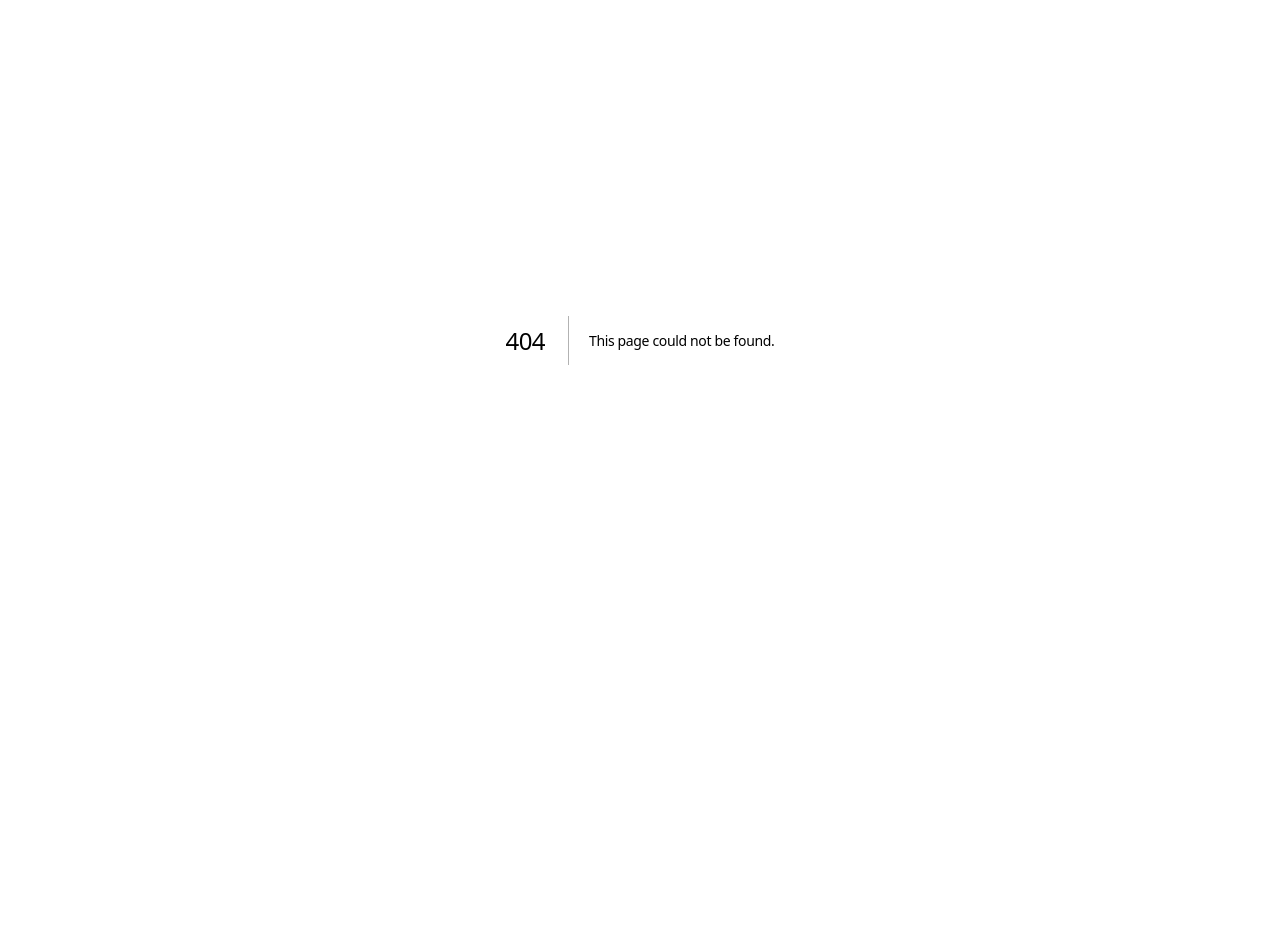
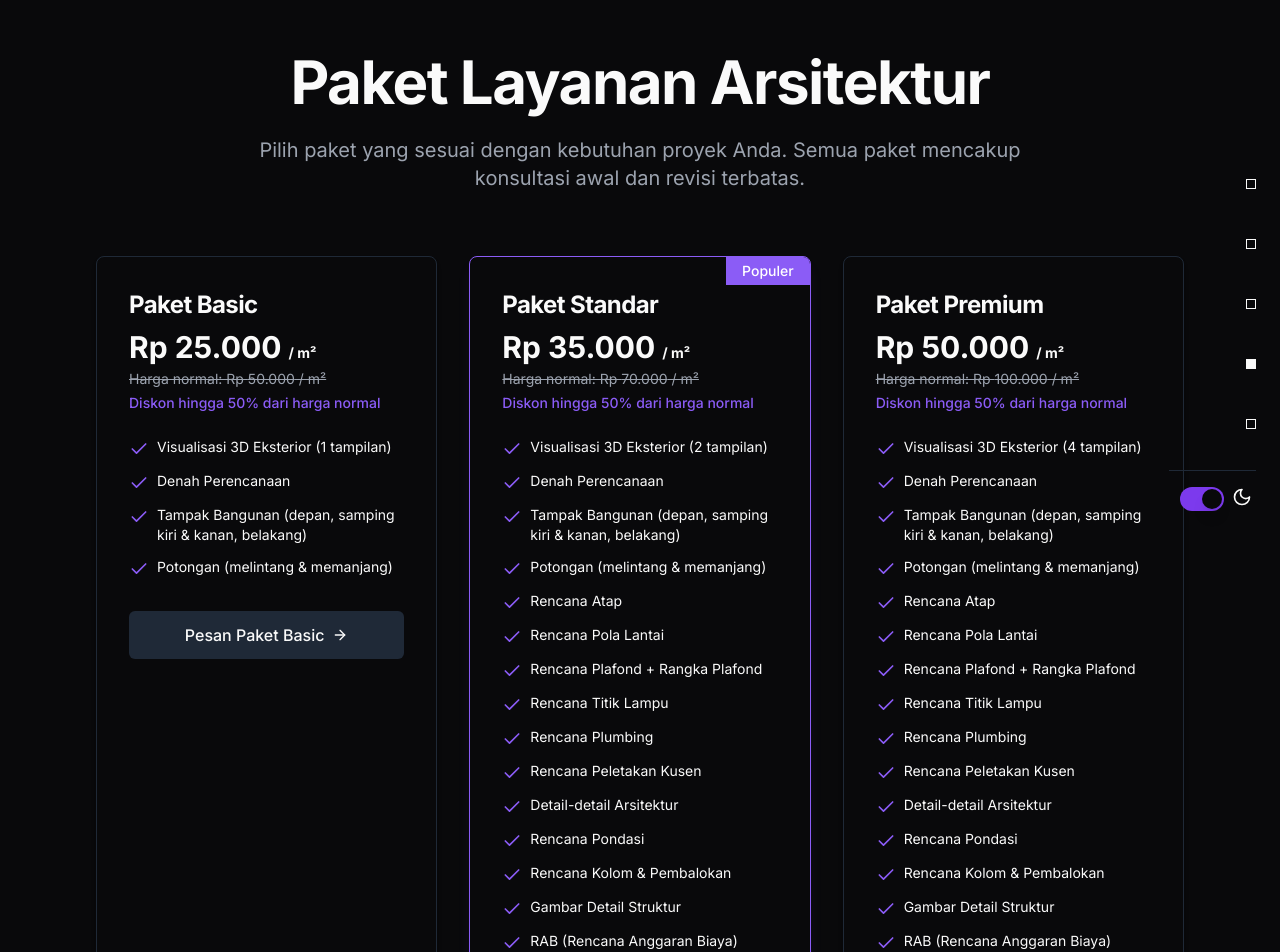
Before and after one commit to ibramfy/kaami-studio, a Next.js app: page /pricing in a window 1280 px wide. Before the commit this address had no page. Shown: the part 60-1012 px from the top of the page. Before the commit the page ends 800 px from the top, so only its background shows below. Built offline with nearby package versions, Linux system fonts and the light colour scheme.

Commit message:
refactor: update Tailwind CSS config and add smooth scroll section component
Restore v70 and enhance Tailwind CSS with new colors and typography.

Co-authored-by: null <201113125+ibramfy@users.noreply.github.com>

```diff
--- /dev/null
+++ b/app/pricing/layout.tsx
@@ -0,0 +1,13 @@
+import type React from "react"
+import { Navbar } from "@/components/navbar"
+import Footer from "@/components/footer"
+
+export default function PricingLayout({ children }: { children: React.ReactNode }) {
+  return (
+    <>
+      <Navbar />
+      <main className="min-h-screen">{children}</main>
+      <Footer />
+    </>
+  )
+}
--- /dev/null
+++ b/app/pricing/loading.tsx
@@ -0,0 +1,22 @@
+import { Navbar } from "@/components/navbar"
+
+export default function Loading() {
+  return (
+    <main className="bg-background text-foreground min-h-screen">
+      <Navbar />
+
+      <div className="pt-28 pb-16 px-4 sm:px-6 md:px-12 lg:px-24">
+        <div className="max-w-7xl mx-auto">
+          <div className="h-12 w-64 bg-muted/50 rounded-md mx-auto mb-4 animate-pulse"></div>
+          <div className="h-6 w-96 bg-muted/50 rounded-md mx-auto mb-16 animate-pulse"></div>
+
+          <div className="grid grid-cols-1 md:grid-cols-3 gap-8">
+            {[1, 2, 3].map((i) => (
+              <div key={i} className="h-[600px] bg-muted/50 rounded-lg animate-pulse"></div>
+            ))}
+          </div>
+        </div>
+      </div>
+    </main>
+  )
+}
--- /dev/null
+++ b/app/pricing/page.tsx
@@ -0,0 +1,183 @@
+"use client"
+
+import { motion } from "framer-motion"
+import { Check, ArrowRight } from "lucide-react"
+import Link from "next/link"
+
+export default function PricingPage() {
+  const fadeIn = {
+    hidden: { opacity: 0, y: 20 },
+    visible: (i: number) => ({
+      opacity: 1,
+      y: 0,
+      transition: {
+        delay: i * 0.1,
+        duration: 0.5,
+      },
+    }),
+  }
+
+  const packages = [
+    {
+      name: "Basic",
+      normalPrice: 50000,
+      discountedPrice: 25000,
+      features: [
+        "Visualisasi 3D Eksterior (1 tampilan)",
+        "Denah Perencanaan",
+        "Tampak Bangunan (depan, samping kiri & kanan, belakang)",
+        "Potongan (melintang & memanjang)",
+      ],
+      cta: "Pesan Paket Basic",
+      popular: false,
+    },
+    {
+      name: "Standar",
+      normalPrice: 70000,
+      discountedPrice: 35000,
+      features: [
+        "Visualisasi 3D Eksterior (2 tampilan)",
+        "Denah Perencanaan",
+        "Tampak Bangunan (depan, samping kiri & kanan, belakang)",
+        "Potongan (melintang & memanjang)",
+        "Rencana Atap",
+        "Rencana Pola Lantai",
+        "Rencana Plafond + Rangka Plafond",
+        "Rencana Titik Lampu",
+        "Rencana Plumbing",
+        "Rencana Peletakan Kusen",
+        "Detail-detail Arsitektur",
+        "Rencana Pondasi",
+        "Rencana Kolom & Pembalokan",
+        "Gambar Detail Struktur",
+        "RAB (Rencana Anggaran Biaya)",
+      ],
+      cta: "Pesan Paket Standar",
+      popular: true,
+    },
+    {
+      name: "Premium",
+      normalPrice: 100000,
+      discountedPrice: 50000,
+      features: [
+        "Visualisasi 3D Eksterior (4 tampilan)",
+        "Denah Perencanaan",
+        "Tampak Bangunan (depan, samping kiri & kanan, belakang)",
+        "Potongan (melintang & memanjang)",
+        "Rencana Atap",
+        "Rencana Pola Lantai",
+        "Rencana Plafond + Rangka Plafond",
+        "Rencana Titik Lampu",
+        "Rencana Plumbing",
+        "Rencana Peletakan Kusen",
+        "Detail-detail Arsitektur",
+        "Rencana Pondasi",
+        "Rencana Kolom & Pembalokan",
+        "Gambar Detail Struktur",
+        "RAB (Rencana Anggaran Biaya)",
+      ],
+      cta: "Pesan Paket Premium",
+      popular: false,
+    },
+  ]
+
+  return (
+    <div className="bg-background">
+      {/* Hero Section */}
+      <section className="pt-28 pb-16 px-4 sm:px-6 md:px-12 lg:px-24 text-center">
+        <div className="max-w-5xl mx-auto">
+          <motion.h1
+            className="text-4xl md:text-5xl lg:text-6xl font-bold mb-6"
+            initial={{ opacity: 0, y: -20 }}
+            animate={{ opacity: 1, y: 0 }}
+            transition={{ duration: 0.5 }}
+          >
+            Paket Layanan Arsitektur
+          </motion.h1>
+          <motion.p
+            className="text-xl text-muted-foreground max-w-3xl mx-auto"
+            initial={{ opacity: 0, y: 20 }}
+            animate={{ opacity: 1, y: 0 }}
+            transition={{ duration: 0.5, delay: 0.2 }}
+          >
+            Pilih paket yang sesuai dengan kebutuhan proyek Anda. Semua paket mencakup konsultasi awal dan revisi
+            terbatas.
+          </motion.p>
+        </div>
+      </section>
+
+      {/* Pricing Cards */}
+      <section className="pb-24 px-4 sm:px-6 md:px-12 lg:px-24">
+        <div className="max-w-7xl mx-auto">
+          <div className="grid grid-cols-1 md:grid-cols-3 gap-8">
+            {packages.map((pkg, index) => (
+              <motion.div
+                key={pkg.name}
+                custom={index}
+                variants={fadeIn}
+                initial="hidden"
+                whileInView="visible"
+                viewport={{ once: true }}
+                className={`relative rounded-lg overflow-hidden border ${
+                  pkg.popular ? "border-purple-500 shadow-lg shadow-purple-500/10" : "border-border shadow-md"
+                }`}
+              >
+                {pkg.popular && (
+                  <div className="absolute top-0 right-0 bg-purple-500 text-white px-4 py-1 text-sm font-medium">
+                    Populer
+                  </div>
+                )}
+                <div className="p-6 md:p-8">
+                  <h3 className="text-2xl font-bold mb-2">Paket {pkg.name}</h3>
+                  <div className="mb-6">
+                    <p className="text-3xl font-bold">
+                      Rp {pkg.discountedPrice.toLocaleString("id-ID")} <span className="text-sm">/ m²</span>
+                    </p>
+                    <p className="text-muted-foreground line-through text-sm mt-1">
+                      Harga normal: Rp {pkg.normalPrice.toLocaleString("id-ID")} / m²
+                    </p>
+                    <p className="text-purple-500 text-sm font-medium mt-1">Diskon hingga 50% dari harga normal</p>
+                  </div>
+
+                  <div className="space-y-3 mb-8">
+                    {pkg.features.map((feature, i) => (
+                      <div key={i} className="flex items-start">
+                        <Check className="w-5 h-5 text-purple-500 mr-2 mt-0.5 flex-shrink-0" />
+                        <span className="text-sm">{feature}</span>
+                      </div>
+                    ))}
+                  </div>
+
+                  <Link
+                    href="/#contact"
+                    className={`w-full flex items-center justify-center py-3 px-4 rounded-md font-medium transition-colors ${
+                      pkg.popular
+                        ? "bg-purple-600 hover:bg-purple-700 text-white"
+                        : "bg-muted hover:bg-muted/80 text-foreground"
+                    }`}
+                  >
+                    {pkg.cta}
+                    <ArrowRight className="ml-2 w-4 h-4" />
+                  </Link>
+                </div>
+              </motion.div>
+            ))}
+          </div>
+
+          <div className="mt-16 text-center">
+            <p className="text-muted-foreground mb-6">
+              Butuh paket khusus? Hubungi kami untuk konsultasi dan penawaran yang disesuaikan dengan kebutuhan Anda.
+            </p>
+            <Link
+              href="/#contact"
+              className="inline-flex items-center px-6 py-3 bg-muted hover:bg-muted/80 rounded-md font-medium transition-colors"
+            >
+              Konsultasi Gratis
+              <ArrowRight className="ml-2 w-4 h-4" />
+            </Link>
+          </div>
+        </div>
+      </section>
+    </div>
+  )
+}
--- a/components/footer.tsx
+++ b/components/footer.tsx
@@ -27,13 +27,18 @@ export default function Footer() {
                 </Link>
               </li>
               <li>
-                <Link href="/#about" className="hover:text-foreground transition-colors">
+                <Link href="/about" className="hover:text-foreground transition-colors">
                   About
                 </Link>
               </li>
               <li>
-                <Link href="/#projects" className="hover:text-foreground transition-colors">
+                <Link href="/projects" className="hover:text-foreground transition-colors">
                   Projects
+                </Link>
+              </li>
+              <li>
+                <Link href="/pricing" className="hover:text-foreground transition-colors">
+                  Pricing
                 </Link>
               </li>
               <li>
--- a/components/navbar.tsx
+++ b/components/navbar.tsx
@@ -21,6 +21,7 @@ export function Navbar() {
     { name: "Home", href: "/", id: "home" },
     { name: "About", href: "/about", id: "about" },
     { name: "Projects", href: "/projects", id: "projects" },
+    { name: "Pricing", href: "/pricing", id: "pricing" },
     { name: "Contact", href: "/#contact", id: "contact" },
   ]
 
@@ -66,7 +67,8 @@ export function Navbar() {
           (link) =>
             link.href === path ||
             (path.startsWith("/projects") && link.href === "/projects") ||
-            (path.startsWith("/about") && link.href === "/about"),
+            (path.startsWith("/about") && link.href === "/about") ||
+            (path.startsWith("/pricing") && link.href === "/pricing"),
         )
 
         if (matchingLink) {
@@ -124,19 +126,24 @@ export function Navbar() {
         <div className="flex justify-between items-center">
           <Logo />
 
-          {/* Mobile Menu Button */}
+          {/* Toggle Button - Inside header container */}
+          <div className="flex justify-end pr-2">
             <button
-            className="md:hidden text-foreground focus:outline-none relative z-50"
+              className="text-foreground focus:outline-none z-50
+               md:absolute md:right-5 md:top-1/2 md:-translate-y-1/2"
               onClick={toggleMenu}
               aria-label="Toggle menu"
             >
               {isOpen ? <X className="w-6 h-6" /> : <Menu className="w-6 h-6" />}
             </button>
           </div>
+        </div>
       </motion.header>
 
       {/* Desktop Right Sidebar Navigation - Always visible, text hidden until hover */}
-      <div className="fixed top-0 right-0 bottom-0 z-30 hidden md:flex flex-col justify-center">
+      <div
+        className={`fixed top-0 right-0 bottom-0 z-30 hidden md:flex flex-col justify-center ${isOpen ? "md:hidden" : ""}`}
+      >
         <motion.nav className="p-6 rounded-l-xl" initial={{ x: 0 }} animate={{ x: 0 }}>
           <div className="flex flex-col space-y-8 items-end">
             {navLinks.map((link) => (
@@ -172,7 +179,7 @@ export function Navbar() {
       <AnimatePresence>
         {isOpen && (
           <motion.div
-            className="fixed inset-0 z-30 bg-background flex flex-col justify-center items-center md:hidden"
+            className="fixed inset-0 z-40 bg-background flex flex-col justify-center items-center"
             initial={{ opacity: 0 }}
             animate={{ opacity: 1 }}
             exit={{ opacity: 0 }}
```
Also changed, not shown: 1 other file (tests, documents, lock files or other folders). Lines whose indentation alone changed are shown as unchanged.
